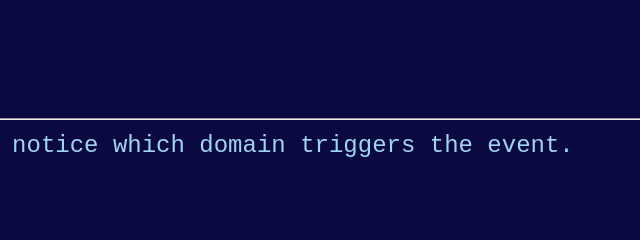
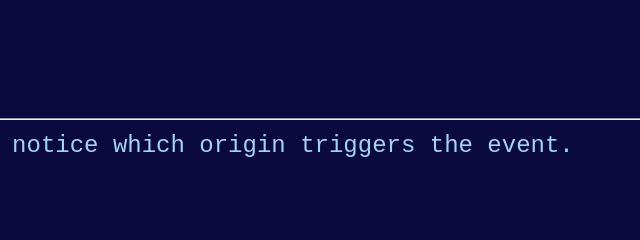
Before and after one commit to ptraunf/clickjacking-demo, a website: page clickjacking/attacker/index.html in a window 1280 px wide. Shown: the top 240 px of the page, 500-1140 px from the left. Drawn offline with Linux system fonts and the light colour scheme.

Commit message:
origin, not domain

```diff
--- a/clickjacking/attacker/index.html
+++ b/clickjacking/attacker/index.html
@@ -57,7 +57,7 @@
 <hr/>
 <div id="layout">
     <span id="about">
-       When you try to click this button, notice which domain triggers the event.
+       When you try to click this button, notice which origin triggers the event.
     </span>
     <div id="demo-container">
 
@@ -83,8 +83,6 @@
     }
 
     function handleVisibilityCheckboxClicked(checkbox) {
-
-        console.log(`Toggling iframe's visibility to ${checkbox.checked}`);
         if (!checkbox.checked) {
             document.getElementById('target-iframe').style.zIndex = "1";
             document.getElementById('bait-button').style.zIndex = "2";
```
